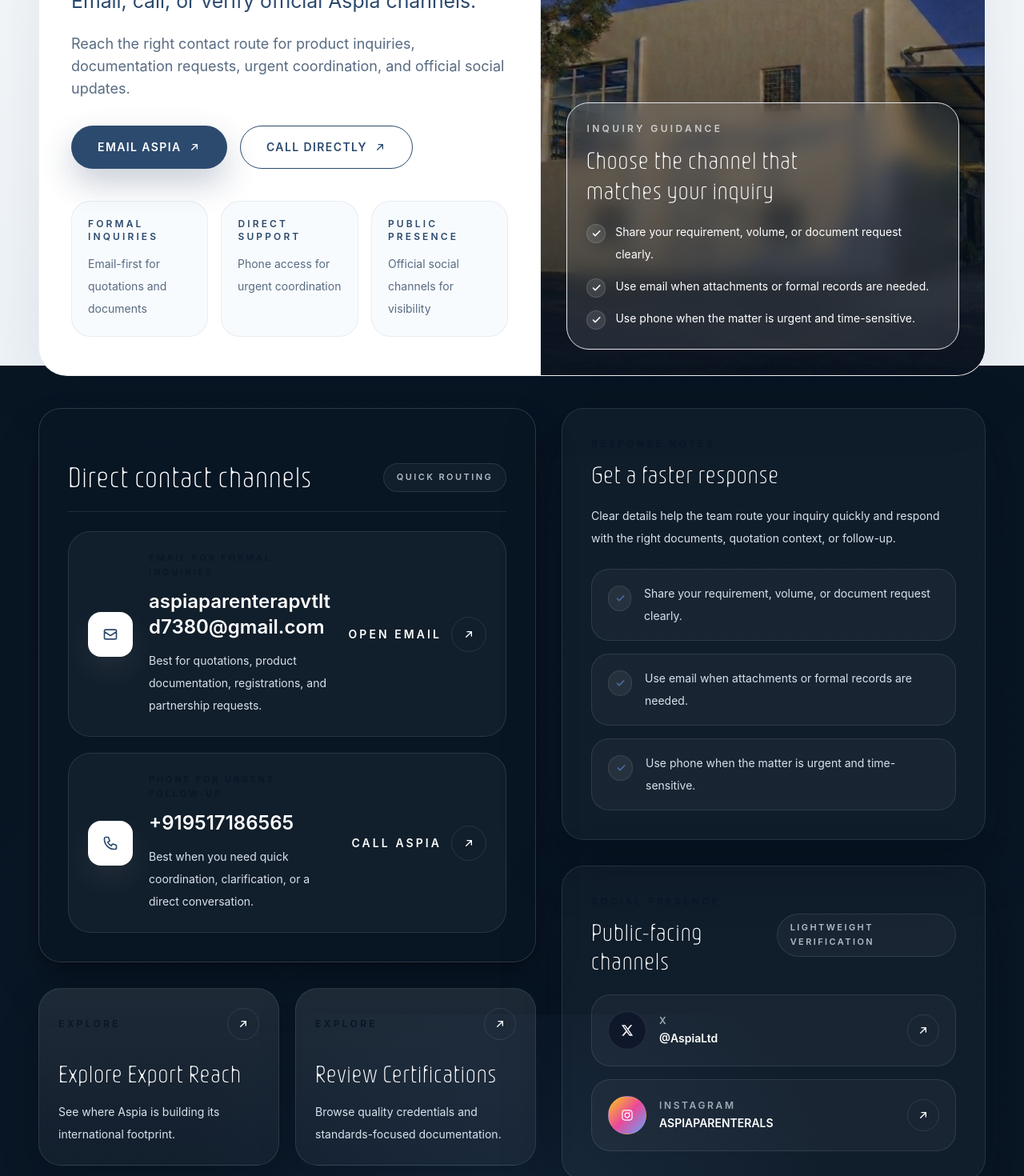
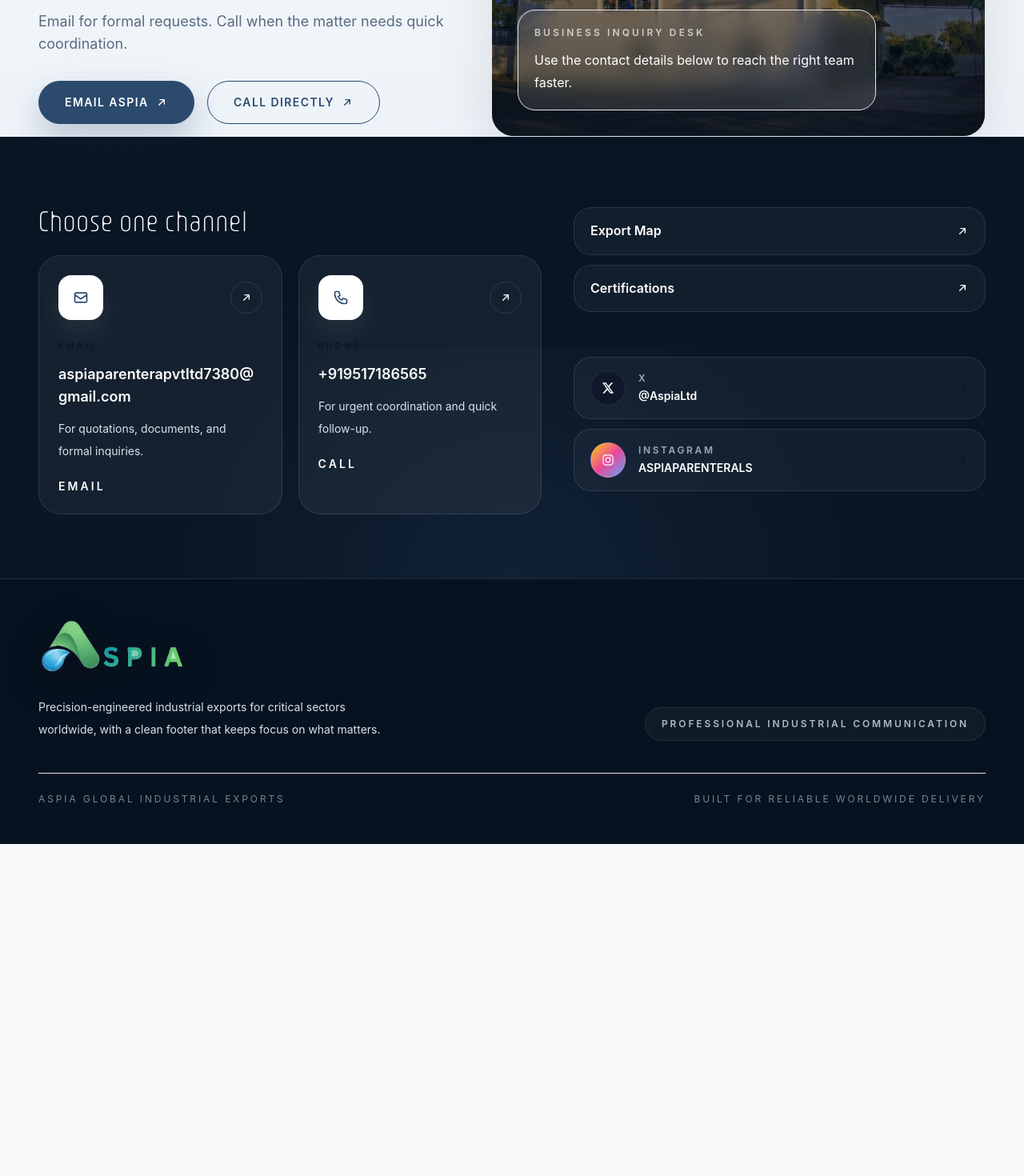
Before and after one commit to sridivyansh0511-beep/Aspia, a Next.js app: page /contact in a window 1280 px wide. Shown: the part 420-1890 px from the top of the page at 80% size. After the commit the page ends 1475 px from the top, so only its background shows below. Built offline with nearby package versions, Linux system fonts and the light colour scheme; a web font is replaced by a local one.

Commit message:
Simplify contact page content and layout

```diff
--- a/src/components/sections/ContactForm.jsx
+++ b/src/components/sections/ContactForm.jsx
@@ -4,7 +4,6 @@
 import Link from 'next/link';
 import { useEffect, useRef } from 'react';
 import { gsap } from 'gsap';
-import BorderGlow from '@/components/ui/BorderGlow';
 
 const emailAddress = 'aspiaparenterapvtltd7380@gmail.com';
 const phoneNumber = '+919517186565';
@@ -55,18 +54,6 @@
   );
 }
 
-function CheckIcon() {
-  return (
-    <svg className="h-4 w-4" viewBox="0 0 20 20" fill="currentColor" aria-hidden="true">
-      <path
-        fillRule="evenodd"
-        d="M16.704 5.29a1 1 0 010 1.42l-7.2 7.2a1 1 0 01-1.415 0l-3.2-3.2a1 1 0 111.414-1.42l2.493 2.494 6.493-6.494a1 1 0 011.415 0z"
-        clipRule="evenodd"
-      />
-    </svg>
-  );
-}
-
 function XIcon() {
   return (
     <svg className="h-4 w-4" viewBox="0 0 24 24" fill="currentColor" aria-hidden="true">
@@ -85,40 +72,26 @@
 
 const primaryContacts = [
   {
-    title: 'Email for formal inquiries',
+    title: 'Email',
     value: emailAddress,
     href: mailtoLink,
-    description: 'Best for quotations, product documentation, registrations, and partnership requests.',
-    actionLabel: 'Open Email',
+    description: 'For quotations, documents, and formal inquiries.',
+    actionLabel: 'Email',
     icon: <MailIcon />,
   },
   {
-    title: 'Phone for urgent follow-up',
+    title: 'Phone',
     value: phoneNumber,
     href: telLink,
-    description: 'Best when you need quick coordination, clarification, or a direct conversation.',
-    actionLabel: 'Call Aspia',
+    description: 'For urgent coordination and quick follow-up.',
+    actionLabel: 'Call',
     icon: <PhoneIcon />,
   },
 ];
 
-const processNotes = [
-  'Share your requirement, volume, or document request clearly.',
-  'Use email when attachments or formal records are needed.',
-  'Use phone when the matter is urgent and time-sensitive.',
-];
-
-const quickLinks = [
-  {
-    title: 'Explore Export Reach',
-    description: 'See where Aspia is building its international footprint.',
-    href: '/map',
-  },
-  {
-    title: 'Review Certifications',
-    description: 'Browse quality credentials and standards-focused documentation.',
-    href: '/certifications',
-  },
+const officialLinks = [
+  { title: 'Export Map', href: '/map' },
+  { title: 'Certifications', href: '/certifications' },
 ];
 
 const socialChannels = [
@@ -151,246 +124,142 @@
 
     gsap.fromTo(
       items,
-      { opacity: 0, y: 42 },
-      { opacity: 1, y: 0, duration: 0.95, stagger: 0.1, ease: 'power3.out', delay: 0.15 }
+      { opacity: 0, y: 34 },
+      { opacity: 1, y: 0, duration: 0.8, stagger: 0.08, ease: 'power3.out', delay: 0.12 }
     );
   }, []);
 
   return (
     <section
       ref={sectionRef}
-      className="relative overflow-hidden bg-[linear-gradient(180deg,#f8f9fb_0%,#edf3f8_42%,#081523_42%,#091625_100%)] py-16 md:py-20"
+      className="relative overflow-hidden bg-[linear-gradient(180deg,#f8f9fb_0%,#edf3f8_48%,#081523_48%,#091625_100%)] py-16 md:py-20"
     >
-      <div className="absolute inset-x-0 top-0 h-64 bg-[radial-gradient(circle_at_top,rgba(74,111,165,0.18),transparent_62%)]" />
-      <div className="absolute inset-x-0 bottom-0 h-72 bg-[radial-gradient(circle_at_bottom,rgba(74,111,165,0.14),transparent_60%)]" />
+      <div className="absolute inset-x-0 top-0 h-64 bg-[radial-gradient(circle_at_top,rgba(74,111,165,0.16),transparent_62%)]" />
+      <div className="absolute inset-x-0 bottom-0 h-72 bg-[radial-gradient(circle_at_bottom,rgba(74,111,165,0.12),transparent_60%)]" />
 
       <div className="relative mx-auto max-w-7xl px-6 lg:px-12">
-        <div className="contact-item overflow-hidden rounded-[36px] border border-slate/10 bg-white shadow-[0_30px_90px_rgba(10,22,40,0.08)]">
-          <div className="grid lg:grid-cols-[1.06fr_0.94fr]">
-            <div className="px-6 py-8 md:px-8 md:py-10 lg:px-10 lg:py-12">
+        <div className="grid items-center gap-10 lg:grid-cols-[0.92fr_1.08fr]">
+          <div className="contact-item">
             <div className="section-label mb-0">Contact Aspia</div>
-              <h1 className="heading-display mt-4 max-w-3xl text-[clamp(3.05rem,6.4vw,5.7rem)] leading-[0.9] text-navy">
-                Start the right conversation
+            <h1 className="heading-display mt-4 max-w-3xl text-[clamp(3.15rem,6.8vw,6rem)] leading-[0.88] text-navy">
+              Simple ways to reach us
               <span className="heading-subtitle text-steel">
-                  Email, call, or verify official Aspia channels.
+                Product, quotation, and document inquiries.
               </span>
             </h1>
-              <p className="mt-6 max-w-2xl text-base leading-8 text-slate md:text-lg">
-                Reach the right contact route for product inquiries, documentation requests,
-                urgent coordination, and official social updates.
+            <p className="mt-6 max-w-xl text-base leading-8 text-slate md:text-lg">
+              Email for formal requests. Call when the matter needs quick coordination.
             </p>
 
             <div className="mt-8 flex flex-wrap gap-4">
               <Link href={mailtoLink} className="btn-primary">
                 Email Aspia
-                  <ArrowUpRightIcon className="h-4 w-4" />
+                <ArrowUpRightIcon />
               </Link>
               <Link href={telLink} className="btn-outline border-steel text-steel hover:border-navy">
                 Call Directly
-                  <ArrowUpRightIcon className="h-4 w-4" />
+                <ArrowUpRightIcon />
               </Link>
-              </div>
-
-              <div className="mt-10 grid gap-4 sm:grid-cols-3">
-                {[
-                  ['Formal inquiries', 'Email-first for quotations and documents'],
-                  ['Direct support', 'Phone access for urgent coordination'],
-                  ['Public presence', 'Official social channels for visibility'],
-                ].map(([title, description]) => (
-                  <div
-                    key={title}
-                    className="rounded-[24px] border border-slate/10 bg-[#f8fbfe] px-5 py-5"
-                  >
-                    <div className="text-xs font-semibold uppercase tracking-[0.26em] text-steel">
-                      {title}
-                    </div>
-                    <p className="mt-3 text-sm leading-7 text-slate">{description}</p>
-                  </div>
-                ))}
             </div>
           </div>
 
-            <div className="relative min-h-[380px] border-t border-slate/10 lg:min-h-full lg:border-l lg:border-t-0">
+          <div className="contact-item relative min-h-[360px] overflow-hidden rounded-[28px] border border-slate/10 shadow-[0_24px_70px_rgba(10,22,40,0.1)] md:min-h-[430px]">
             <Image
               src="/aspia-building.jpg"
               alt="Aspia facility exterior"
               fill
               className="object-cover"
-                sizes="(min-width: 1024px) 40vw, 100vw"
+              sizes="(min-width: 1024px) 52vw, 100vw"
             />
-              <div className="absolute inset-0 bg-[linear-gradient(180deg,rgba(7,18,32,0.1),rgba(7,18,32,0.82))]" />
-
-              <div className="absolute inset-x-0 top-0 p-6 md:p-8">
-                <div className="inline-flex rounded-full border border-white/15 bg-white/10 px-4 py-2 text-[11px] font-semibold uppercase tracking-[0.28em] text-white/84 backdrop-blur-md">
+            <div className="absolute inset-0 bg-[linear-gradient(180deg,rgba(7,18,32,0.04),rgba(7,18,32,0.72))]" />
+            <div className="absolute inset-x-0 bottom-0 p-6 md:p-8">
+              <div className="max-w-md rounded-[22px] border border-white/12 bg-white/10 p-5 text-white backdrop-blur-md">
+                <div className="text-xs font-semibold uppercase tracking-[0.26em] text-white/70">
                   Business Inquiry Desk
                 </div>
-              </div>
-
-              <div className="absolute inset-x-0 bottom-0 p-6 md:p-8">
-                <div className="max-w-xl rounded-[28px] border border-white/12 bg-white/10 p-6 text-white backdrop-blur-md">
-                  <div className="text-xs font-semibold uppercase tracking-[0.28em] text-white/70">
-                    Inquiry Guidance
-                  </div>
-                  <h2 className="mt-3 font-display text-3xl font-bold leading-tight">
-                    Choose the channel that matches your inquiry
-                  </h2>
-                  <div className="mt-5 space-y-3">
-                    {processNotes.map((note) => (
-                      <div key={note} className="flex items-start gap-3 text-sm leading-7 text-white/84">
-                        <span className="mt-1 flex h-6 w-6 items-center justify-center rounded-full border border-white/15 bg-white/10">
-                          <CheckIcon />
-                        </span>
-                        <span>{note}</span>
-                      </div>
-                    ))}
-                  </div>
-                </div>
+                <p className="mt-3 text-base leading-7 text-white/86">
+                  Use the contact details below to reach the right team faster.
+                </p>
               </div>
             </div>
           </div>
         </div>
 
-        <div className="mt-10 grid gap-8 lg:grid-cols-[1.08fr_0.92fr]">
-          <div className="contact-item space-y-8">
-            <BorderGlow
-              className="contact-item"
-              backgroundColor="#081523"
-              borderRadius={28}
-              glowRadius={30}
-              glowColor="196 82 78"
-              glowIntensity={0.72}
-              edgeSensitivity={32}
-              coneSpread={24}
-              fillOpacity={0.26}
-              colors={['#6FA3D3', '#1A9E8F', '#F1C46D']}
-            >
-              <div className="p-6 md:p-8 lg:p-9">
-                <div className="flex flex-col gap-4 border-b border-white/10 pb-6 md:flex-row md:items-end md:justify-between">
-                  <div>
+        <div className="mt-14 grid gap-10 lg:grid-cols-[1.1fr_0.9fr]">
+          <div className="contact-item">
             <div className="text-xs font-semibold uppercase tracking-[0.28em] text-slate-light/74">
               Direct Channels
             </div>
             <h2 className="mt-3 font-display text-3xl font-bold text-white md:text-4xl">
-                      Direct contact channels
+              Choose one channel
             </h2>
-                  </div>
-                  <div className="rounded-full border border-white/10 bg-white/[0.04] px-4 py-2 text-[11px] font-semibold uppercase tracking-[0.22em] text-slate-light/80">
-                    Quick routing
-                  </div>
-                </div>
 
-                <div className="mt-6 grid gap-5">
+            <div className="mt-6 grid gap-5 md:grid-cols-2">
               {primaryContacts.map((item) => (
                 <Link
                   key={item.title}
                   href={item.href}
-                      className="group grid gap-5 rounded-[28px] border border-white/10 bg-white/[0.04] p-6 transition-all duration-300 hover:border-steel-light/55 hover:bg-white/[0.07] md:grid-cols-[auto_1fr_auto] md:items-center"
+                  className="group rounded-[28px] border border-white/10 bg-white/[0.05] p-6 transition-all duration-300 hover:-translate-y-1 hover:border-steel-light/55 hover:bg-white/[0.08]"
                 >
+                  <div className="flex items-center justify-between gap-4">
                     <div className="flex h-14 w-14 items-center justify-center rounded-2xl border border-white/10 bg-white text-steel shadow-[0_16px_36px_rgba(255,255,255,0.08)]">
                       {item.icon}
                     </div>
+                    <span className="flex h-10 w-10 items-center justify-center rounded-full border border-white/10 text-white transition-colors duration-300 group-hover:border-steel-light/60">
+                      <ArrowUpRightIcon />
+                    </span>
+                  </div>
 
-                      <div className="min-w-0">
-                        <div className="text-[11px] font-semibold uppercase tracking-[0.26em] text-slate-light/72">
+                  <div className="mt-6 text-[11px] font-semibold uppercase tracking-[0.26em] text-slate-light/72">
                     {item.title}
                   </div>
-                        <div className="mt-3 break-all text-2xl font-semibold text-white transition-colors duration-300 group-hover:text-steel-light">
+                  <div className="mt-3 break-words text-lg font-semibold text-white transition-colors duration-300 group-hover:text-steel-light">
                     {item.value}
                   </div>
-                        <p className="mt-3 max-w-2xl text-sm leading-7 text-slate-light">
-                          {item.description}
-                        </p>
-                      </div>
-
-                      <div className="flex items-center gap-3 text-sm font-semibold uppercase tracking-[0.22em] text-white">
-                        <span>{item.actionLabel}</span>
-                        <span className="flex h-11 w-11 items-center justify-center rounded-full border border-white/10 transition-colors duration-300 group-hover:border-steel-light/60">
-                          <ArrowUpRightIcon />
-                        </span>
+                  <p className="mt-3 text-sm leading-7 text-slate-light">{item.description}</p>
+                  <div className="mt-5 text-sm font-semibold uppercase tracking-[0.22em] text-white">
+                    {item.actionLabel}
                   </div>
                 </Link>
               ))}
             </div>
           </div>
-            </BorderGlow>
 
-            <div className="contact-item grid gap-5 md:grid-cols-2">
-              {quickLinks.map((item) => (
+          <div className="contact-item space-y-6">
+            <div>
+              <div className="text-xs font-semibold uppercase tracking-[0.28em] text-slate-light/74">
+                Official Links
+              </div>
+              <div className="mt-4 grid gap-3 sm:grid-cols-2 lg:grid-cols-1">
+                {officialLinks.map((item) => (
                   <Link
                     key={item.title}
                     href={item.href}
-                  className="group rounded-[28px] border border-white/10 bg-[linear-gradient(180deg,rgba(255,255,255,0.09),rgba(255,255,255,0.04))] p-6 shadow-[0_18px_48px_rgba(3,10,21,0.2)] transition-all duration-300 hover:border-steel-light/50 hover:-translate-y-1"
+                    className="group flex items-center justify-between gap-4 rounded-[22px] border border-white/10 bg-white/[0.04] px-5 py-4 text-white transition-all duration-300 hover:border-steel-light/50 hover:bg-white/[0.07]"
                   >
-                  <div className="flex items-center justify-between gap-4">
-                    <div className="text-xs font-semibold uppercase tracking-[0.28em] text-slate-light/72">
-                      Explore
-                    </div>
-                    <span className="flex h-10 w-10 items-center justify-center rounded-full border border-white/10 text-white transition-colors duration-300 group-hover:border-steel-light/60">
+                    <span className="font-semibold">{item.title}</span>
                     <ArrowUpRightIcon />
-                    </span>
-                  </div>
-                  <h3 className="mt-6 font-display text-3xl font-bold text-white">{item.title}</h3>
-                  <p className="mt-4 text-sm leading-7 text-slate-light">{item.description}</p>
                   </Link>
                 ))}
               </div>
             </div>
 
-          <div className="contact-item space-y-8">
-            <div className="panel-dark p-6 md:p-8 lg:p-9">
-              <div className="text-xs font-semibold uppercase tracking-[0.28em] text-slate-light/74">
-                Response Notes
-              </div>
-              <h2 className="mt-3 font-display text-3xl font-bold text-white">
-                Get a faster response
-              </h2>
-              <p className="mt-5 text-sm leading-7 text-slate-light">
-                Clear details help the team route your inquiry quickly and respond with the right
-                documents, quotation context, or follow-up.
-              </p>
-
-              <div className="mt-6 space-y-4">
-                {processNotes.map((note) => (
-                  <div
-                    key={note}
-                    className="flex items-start gap-4 rounded-[22px] border border-white/10 bg-white/[0.04] px-5 py-4"
-                  >
-                    <span className="mt-1 flex h-8 w-8 items-center justify-center rounded-full border border-white/10 bg-white/[0.06] text-steel-light">
-                      <CheckIcon />
-                    </span>
-                    <p className="text-sm leading-7 text-slate-light">{note}</p>
-                  </div>
-                ))}
-              </div>
-            </div>
-
-            <div className="panel-dark p-6 md:p-8 lg:p-9">
-              <div className="flex items-center justify-between gap-4">
             <div>
               <div className="text-xs font-semibold uppercase tracking-[0.28em] text-slate-light/74">
-                    Social Presence
+                Social
               </div>
-                  <h2 className="mt-3 font-display text-3xl font-bold text-white">
-                    Public-facing channels
-                  </h2>
-                </div>
-                <div className="hidden rounded-full border border-white/10 bg-white/[0.04] px-4 py-2 text-[11px] font-semibold uppercase tracking-[0.22em] text-slate-light/80 md:inline-flex">
-                  Lightweight verification
-                </div>
-              </div>
-
-              <div className="mt-6 space-y-4">
+              <div className="mt-4 space-y-3">
                 {socialChannels.map((channel) => (
                   <Link
                     key={channel.title}
                     href={channel.href}
                     target="_blank"
                     rel="noreferrer"
-                    className="group flex items-center justify-between gap-4 rounded-[24px] border border-white/10 bg-white/[0.04] px-5 py-5 transition-all duration-300 hover:border-steel-light/50 hover:bg-white/[0.07]"
+                    className="group flex items-center justify-between gap-4 rounded-[22px] border border-white/10 bg-white/[0.04] px-5 py-4 transition-all duration-300 hover:border-steel-light/50 hover:bg-white/[0.07]"
                   >
                     <div className="flex min-w-0 items-center gap-4">
                       <div
-                        className={`flex h-12 w-12 flex-shrink-0 items-center justify-center rounded-full border border-white/10 ${channel.badgeClassName}`}
+                        className={`flex h-11 w-11 flex-shrink-0 items-center justify-center rounded-full border border-white/10 ${channel.badgeClassName}`}
                       >
                         {channel.icon}
                       </div>
@@ -403,9 +272,7 @@
                         </div>
                       </div>
                     </div>
-                    <span className="flex h-10 w-10 items-center justify-center rounded-full border border-white/10 text-white transition-colors duration-300 group-hover:border-steel-light/60">
                     <ArrowUpRightIcon />
-                    </span>
                   </Link>
                 ))}
               </div>
```
Lines whose indentation alone changed are shown as unchanged.
